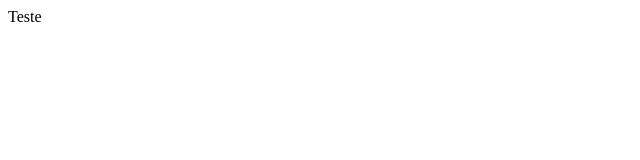
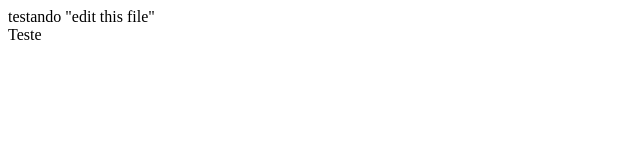
Before and after one commit to rafa-araujo/Projeto01POO, a plain HTML site: page Projeto01POO/web/index.html in a window 1280 px wide. Shown: the whole page, without its empty margins (0-640 px from the left). Drawn offline with Linux system fonts and the light colour scheme.

Commit message:
Update index.html

```diff
--- a/Projeto01POO/web/index.html
+++ b/Projeto01POO/web/index.html
@@ -4,7 +4,7 @@
     <head>
         <title>Testando</title>
         <meta charset="UTF-8">
-        <meta name="viewport" content="width=device-width, initial-scale=1.0">
+        <meta name="viewport" content="width=device-width, initial-scale=1.0"> testando "edit this file"
     </head>
     <body>
         <div>Teste</div>
```
